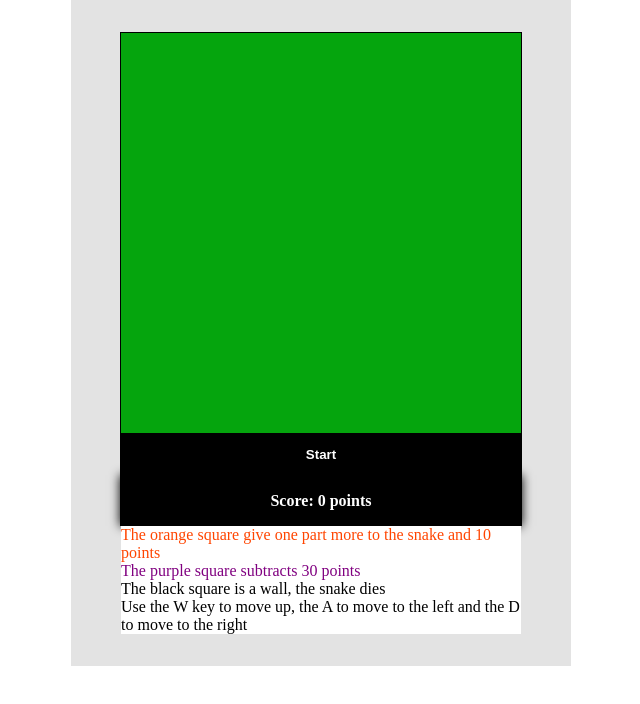
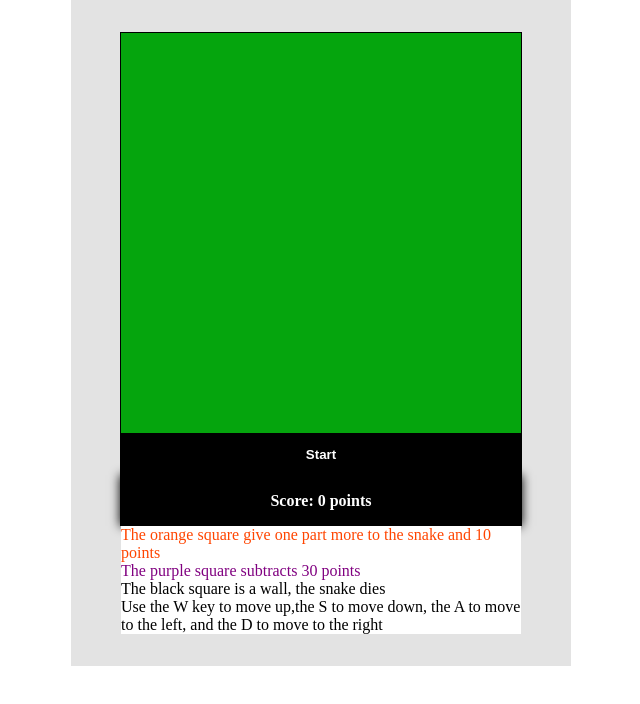
Before and after one commit to MiguelRR85/SnakeGame, a plain HTML site: page index.html in a window 1280 px wide. Shown: the whole page, without its empty margins (319-959 px from the left). Drawn offline with Linux system fonts and the light colour scheme.

Commit message:
edit text main page

```diff
--- a/index.html
+++ b/index.html
@@ -20,7 +20,7 @@
         <div class="orange">The orange square give one part more to the snake and 10 points</div>
         <div class="purple">The purple square subtracts 30 points</div>
         <div class="black">The black square is a wall, the snake dies</div>
-        <div >Use the W key to move up, the A to move to the left and the D to move to the right</div>
+        <div >Use the W key to move up,the S to move down, the A to move to the left, and the D to move to the right</div>
       </div>
   </div>
 
```
